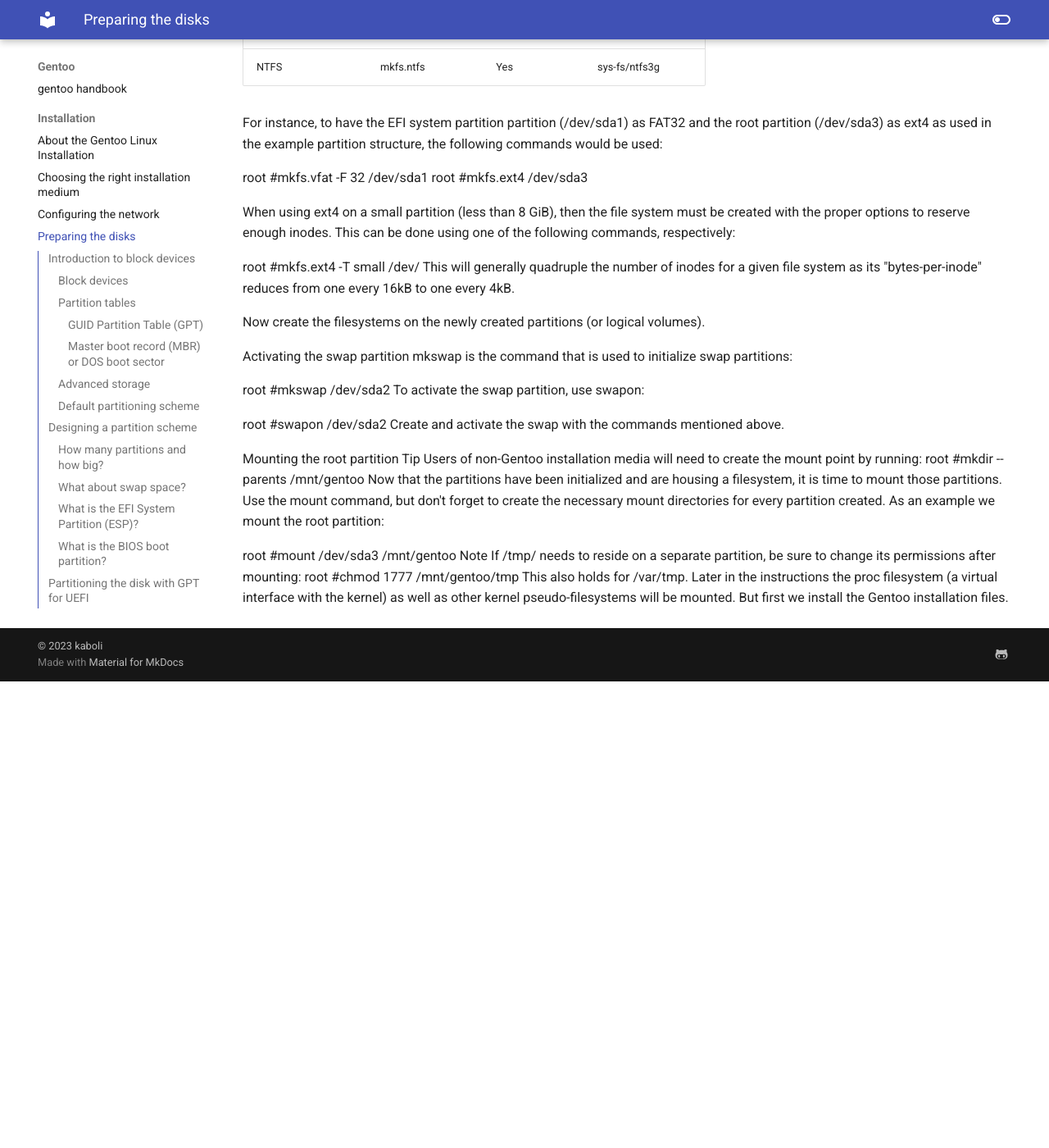
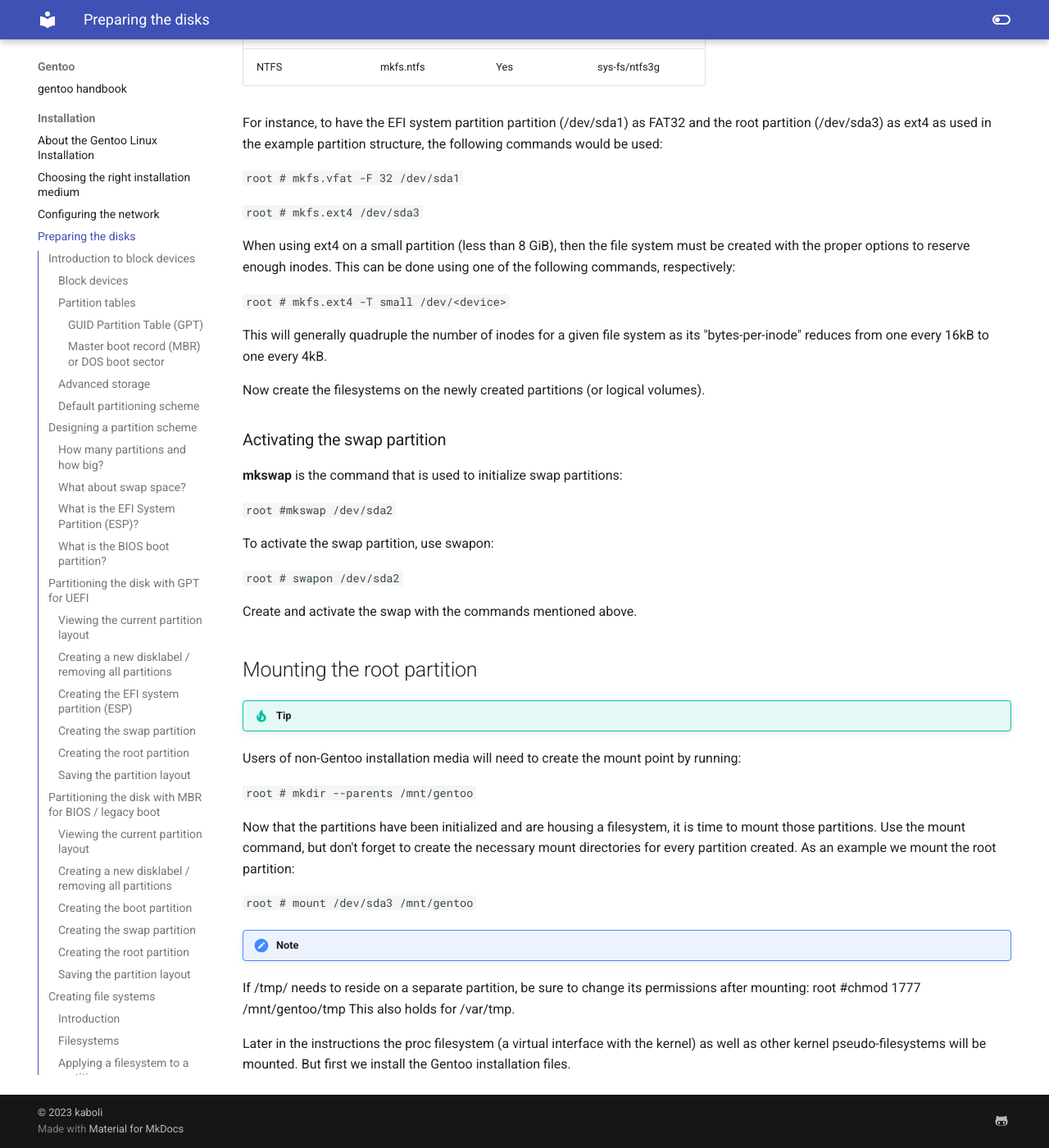
Before and after one commit to floviken/mkdocs, an MkDocs documentation site: the page built from docs/gentoo/installation/04-Preparing the disks.md, in a window 1280 px wide and 1400 px high, scrolled down 13771 px. Shown: the whole window at 82% size. Built offline with MkDocs 1.6.1 and Material for MkDocs 9.7.7, drawn with Linux system fonts in a browser that asks for light colours; before the commit the page ends 14602 px from its top, so only the background shows below that.

Commit message:
Update 04-Preparing the disks.md

```diff
--- a/docs/gentoo/installation/04-Preparing the disks.md
+++ b/docs/gentoo/installation/04-Preparing the disks.md
@@ -475,35 +475,45 @@
 
 For instance, to have the EFI system partition partition (/dev/sda1) as FAT32 and the root partition (/dev/sda3) as ext4 as used in the example partition structure, the following commands would be used:
 
-root #mkfs.vfat -F 32 /dev/sda1
-root #mkfs.ext4 /dev/sda3
+`root # mkfs.vfat -F 32 /dev/sda1`
+
+`root # mkfs.ext4 /dev/sda3`
 
 
 When using ext4 on a small partition (less than 8 GiB), then the file system must be created with the proper options to reserve enough inodes. This can be done using one of the following commands, respectively:
 
-root #mkfs.ext4 -T small /dev/<device>
+`root # mkfs.ext4 -T small /dev/<device>`
+
 This will generally quadruple the number of inodes for a given file system as its "bytes-per-inode" reduces from one every 16kB to one every 4kB.
 
 Now create the filesystems on the newly created partitions (or logical volumes).
 
-Activating the swap partition
-mkswap is the command that is used to initialize swap partitions:
+### Activating the swap partition
 
-root #mkswap /dev/sda2
+**mkswap** is the command that is used to initialize swap partitions:
+
+`root #mkswap /dev/sda2`
+
 To activate the swap partition, use swapon:
 
-root #swapon /dev/sda2
+`root # swapon /dev/sda2`
+
 Create and activate the swap with the commands mentioned above.
 
-Mounting the root partition
- Tip
+## Mounting the root partition
+
+!!! Tip
 Users of non-Gentoo installation media will need to create the mount point by running:
-root #mkdir --parents /mnt/gentoo
+
+`root # mkdir --parents /mnt/gentoo`
+
 Now that the partitions have been initialized and are housing a filesystem, it is time to mount those partitions. Use the mount command, but don't forget to create the necessary mount directories for every partition created. As an example we mount the root partition:
 
-root #mount /dev/sda3 /mnt/gentoo
- Note
+`root # mount /dev/sda3 /mnt/gentoo`
+!!! Note
+
 If /tmp/ needs to reside on a separate partition, be sure to change its permissions after mounting:
 root #chmod 1777 /mnt/gentoo/tmp
 This also holds for /var/tmp.
+
 Later in the instructions the proc filesystem (a virtual interface with the kernel) as well as other kernel pseudo-filesystems will be mounted. But first we install the Gentoo installation files.
```
